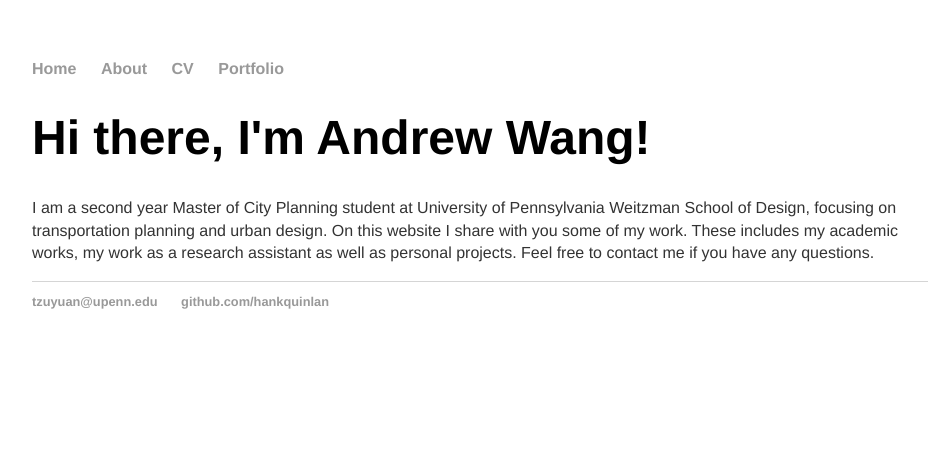
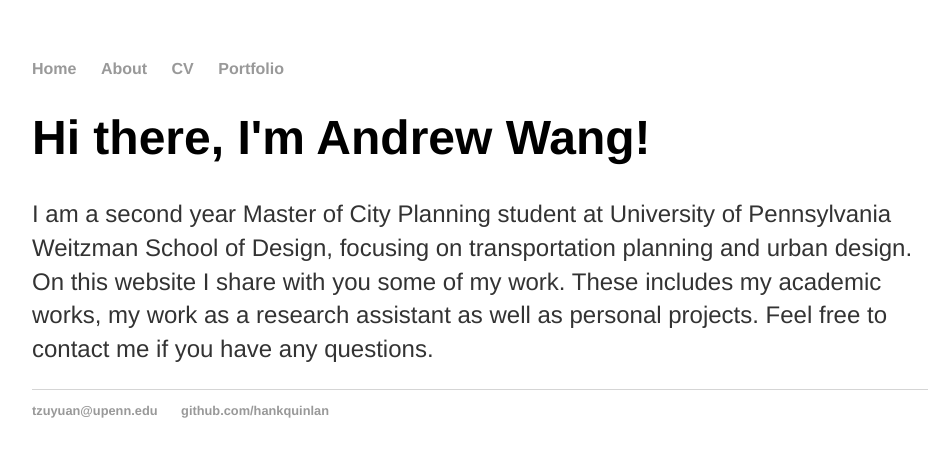
Before and after one commit to tzuyuanw/tzuyuanw.github.io, a Jekyll site: the page built from index.html, in a window 1280 px wide. Shown: the top 457 px of the page, without its empty margins (160-1101 px from the left). Built offline with Jekyll 4.4.1, drawn with Linux system fonts in a browser that asks for light colours.

Commit message:
Update main.css

```diff
--- a/css/main.css
+++ b/css/main.css
@@ -42,3 +42,10 @@ ul.posts {
 ul.posts li {
     list-style: none;
 }
+
+.blurb p {
+    font-size: 1.5em;
+    font-family:'Helvetica', 'Arial', 'Sans-Serif';
+    line-height: 1.4em;
+    color: #333;
+}
```
